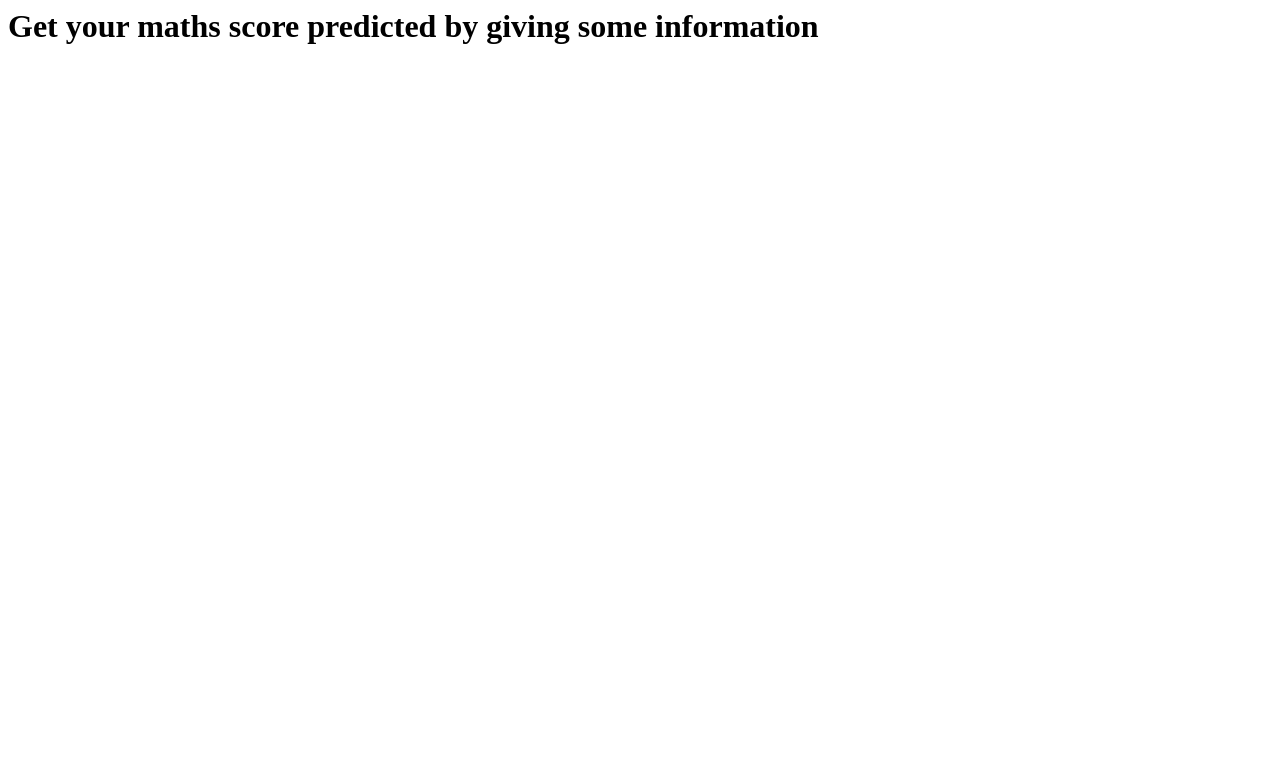
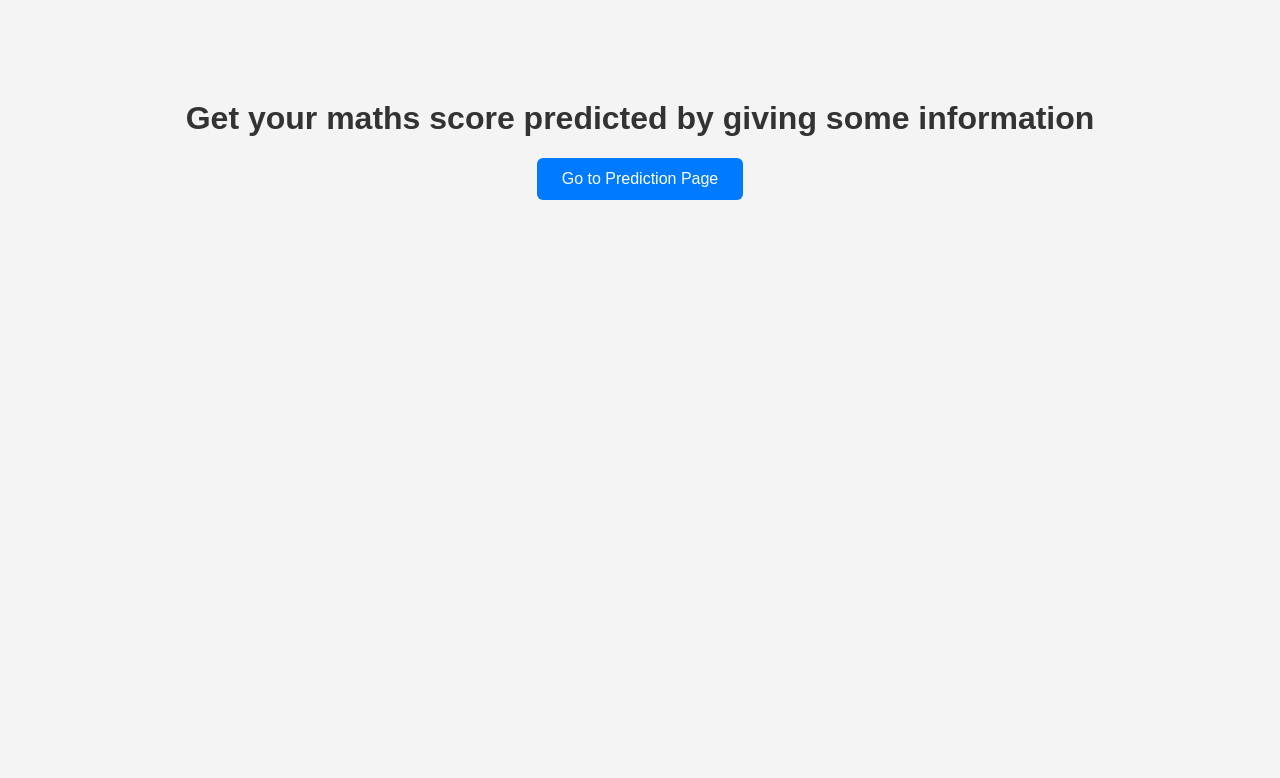
Before and after one commit to ChhayaVarshney/mlproject, a Flask app: page / in a window 1280 px wide. Shown: the top 778 px of the page. Run offline with Flask 3, Linux system fonts and the light colour scheme.

Commit message:
Adding button to go to prediction page

```diff
--- a/templates/index.html
+++ b/templates/index.html
@@ -1 +1,40 @@
-<h1> Get your maths score predicted by giving some information </h1>
+<!DOCTYPE html>
+<html>
+<head>
+    <title>Student Exam Performance Predictor</title>
+    <style>
+        body {
+            font-family: Arial, sans-serif;
+            text-align: center;
+            margin-top: 100px;
+            background-color: #f4f4f4;
+        }
+        h1 {
+            color: #333;
+        }
+        .button {
+            background-color: #007BFF;
+            border: none;
+            color: white;
+            padding: 12px 25px;
+            text-align: center;
+            font-size: 16px;
+            border-radius: 6px;
+            cursor: pointer;
+            transition: background-color 0.3s;
+        }
+        .button:hover {
+            background-color: #0056b3;
+        }
+    </style>
+</head>
+<body>
+
+    <h1>Get your maths score predicted by giving some information</h1>
+
+    <form action="{{ url_for('predict_datapoint') }}">
+        <button type="submit" class="button">Go to Prediction Page</button>
+    </form>
+
+</body>
+</html>
```
